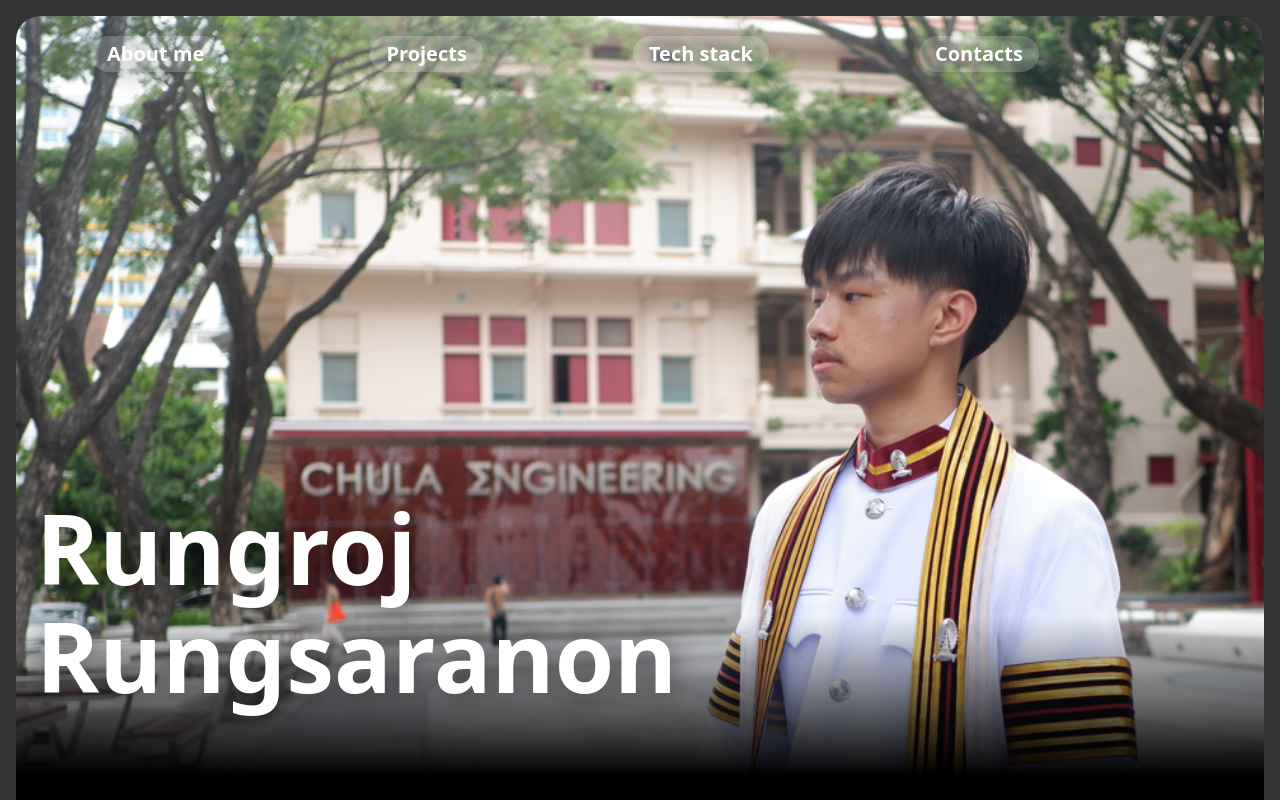
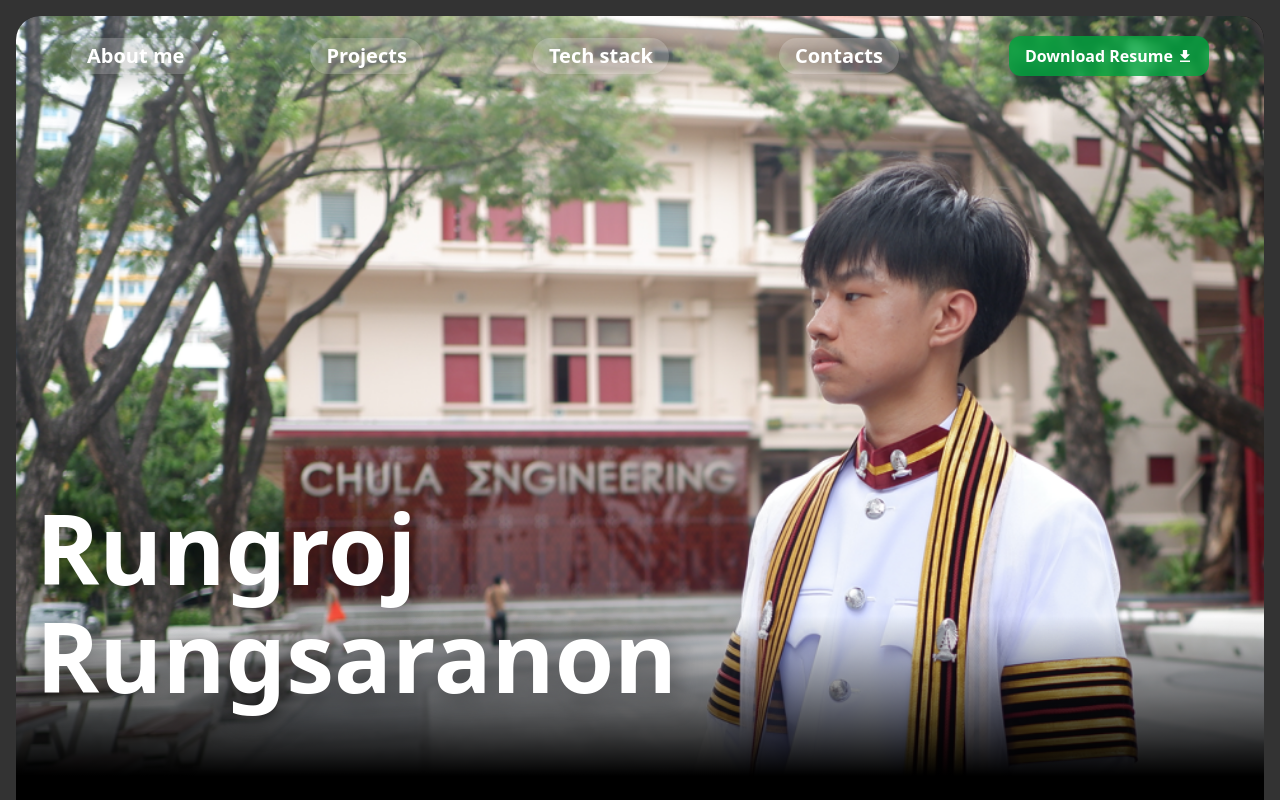
Before and after one commit to Imperator7/portfolio-next, a Next.js app: page / in a window 1280 px wide. Shown: the top 800 px of the page. Built offline with nearby package versions, Linux system fonts and the light colour scheme.

Commit message:
add new breakpoint condition for visibility of resumeDownload btn

```diff
--- a/components/ResumeDownload.jsx
+++ b/components/ResumeDownload.jsx
@@ -1,6 +1,6 @@
 import { IoMdDownload } from 'react-icons/io'
 
-const ResumeDownload = ({ visible }) => {
+const ResumeDownload = ({ position }) => {
   return (
     <div>
       <a
@@ -10,7 +10,7 @@ const ResumeDownload = ({ visible }) => {
         download
         className={[
           'btn bg-green-600/80 backdrop-blur-xs cursor-pointer max-w-fit caret-transparent flex items-center gap-1 pointer-events-auto',
-          visible ? 'visible' : 'hidden',
+          position === 'top' ? 'hidden lg:inline-flex' : '',
         ].join(' ')}
       >
         <span>Download Resume</span>
--- a/layout/Navbar/NavLink.jsx
+++ b/layout/Navbar/NavLink.jsx
@@ -14,7 +14,7 @@ const NavLink = ({ nav, link = nav, position = 'right' }) => {
           {nav}
         </a>
       ) : (
-        <ResumeDownload visible={position === 'top' ? false : true} />
+        <ResumeDownload position={position} />
       )}
     </>
   )
```
